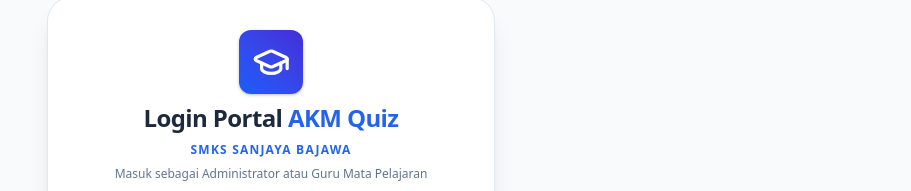
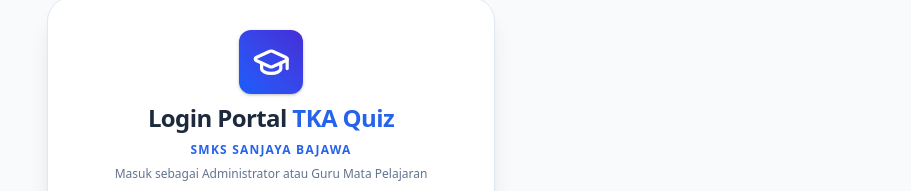
Before and after one commit to torresndau-design/TKA-QUIZ-2026, a React (Vite) app: page /login in a window 1280 px wide. Shown: the part 182-373 px from the top of the page, without its empty margins (369-1280 px from the left). Built offline with nearby package versions, Linux system fonts and the light colour scheme; no server answers; the database is empty.

Commit message:
fix: memperbaiki struktur kode

```diff
--- a/metadata.json
+++ b/metadata.json
@@ -1,5 +1,5 @@
 {
-  "name": "AKM Quiz - SMKS SANJAYA BAJAWA",
+  "name": "TKA Quiz - SMKS SANJAYA BAJAWA",
   "description": "Aplikasi Web Quiz AKM (Asesmen Kompetensi Minimum) SMKS SANJAYA BAJAWA",
   "requestFramePermissions": [],
   "majorCapabilities": ["MAJOR_CAPABILITY_SERVER_SIDE_GEMINI_API"]
--- a/src/pages/Login.tsx
+++ b/src/pages/Login.tsx
@@ -51,7 +51,7 @@
         <div className="text-center space-y-2">
           <SchoolLogo className="w-16 h-16 mx-auto object-contain drop-shadow" />
           <h2 className="text-2xl font-black text-slate-800 dark:text-slate-100 tracking-tight">
-            Login Portal <span className="text-[#2563EB]">AKM Quiz</span>
+            Login Portal <span className="text-[#2563EB]">TKA Quiz</span>
           </h2>
           <p className="text-xs font-bold text-[#2563EB] dark:text-blue-400 uppercase tracking-widest">
             SMKS SANJAYA BAJAWA
```
